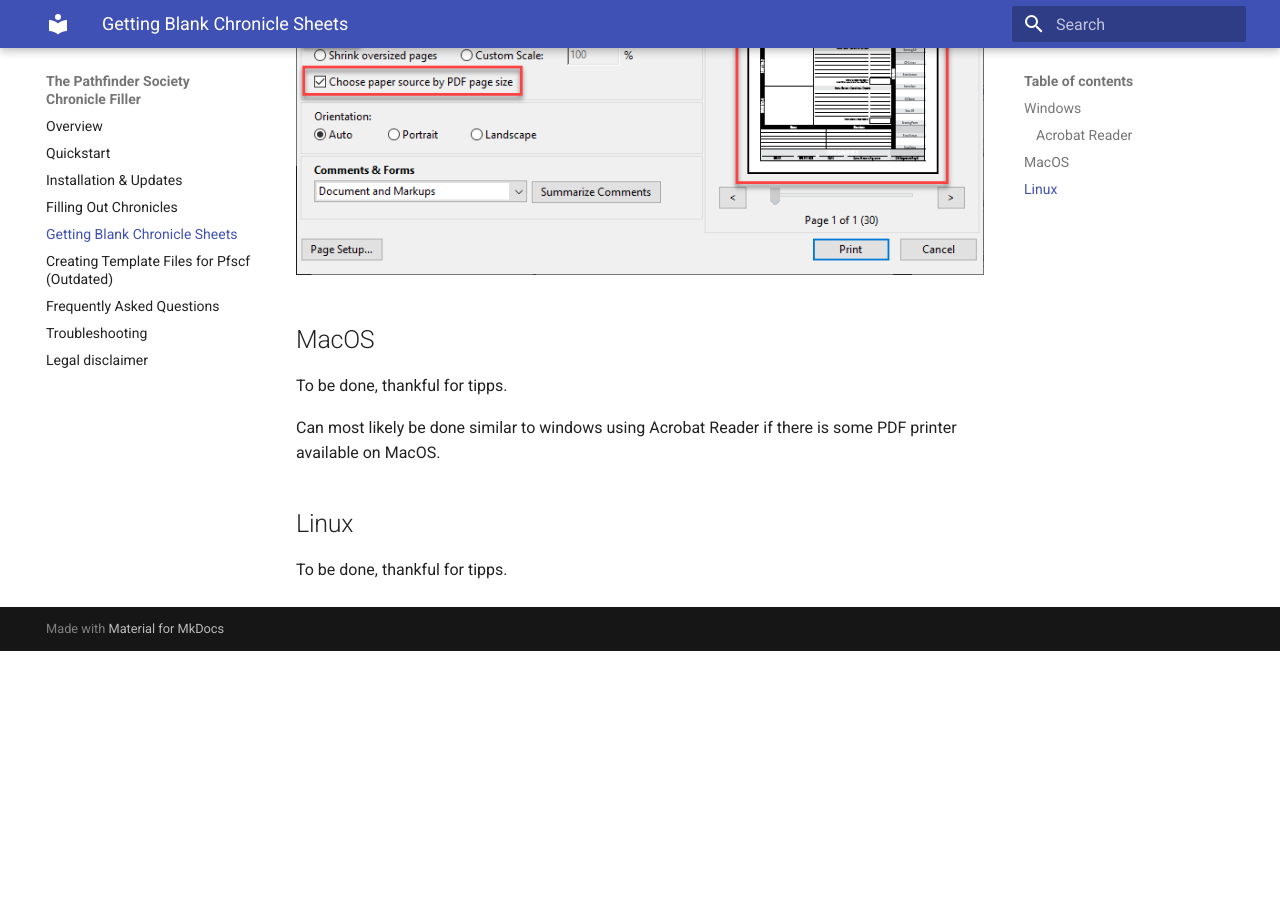
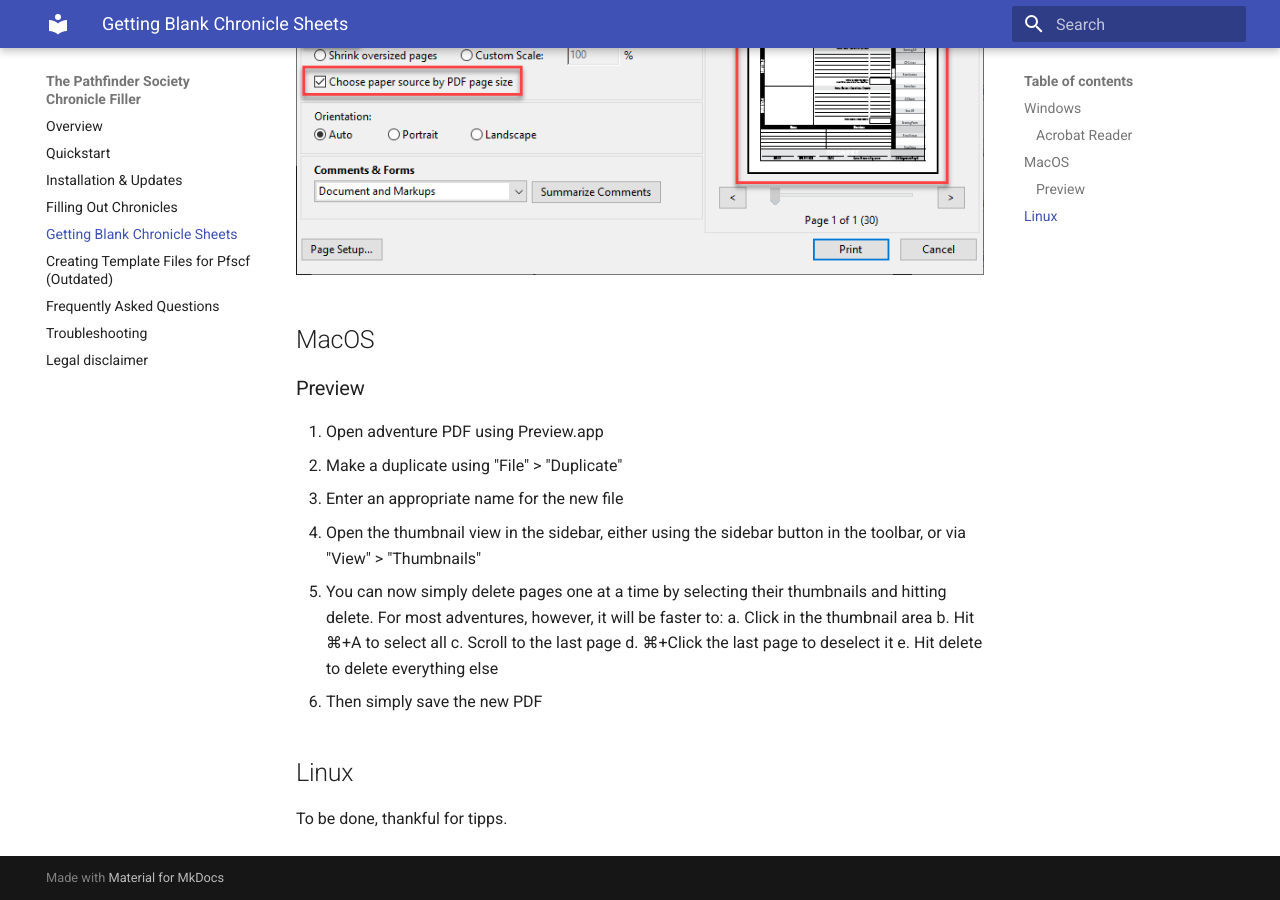
Before and after one commit to Blesmol/pfscf, an MkDocs documentation site: the page built from docs/extraction.md, in a window 1280 px wide and 900 px high, scrolled down 1230 px. Built offline with MkDocs 1.6.1 and Material for MkDocs 9.7.7, drawn with Linux system fonts in a browser that asks for light colours; before the commit the page ends 1881 px from its top, so only the background shows below that.

Commit message:
Add Mac instructions for extracting chronicle page
These instructions use Preview (built-in Mac utility app) to quickly remove pages directly from the PDF without "printing".

```diff
--- a/docs/extraction.md
+++ b/docs/extraction.md
@@ -26,9 +26,19 @@ Therefore, please find below some guidance on how to extract chronicle sheets in
 
 ## MacOS
 
-To be done, thankful for tipps.
+### Preview
 
-Can most likely be done similar to windows using Acrobat Reader if there is some PDF printer available on MacOS.
+1. Open adventure PDF using Preview.app
+2. Make a duplicate using "File" > "Duplicate"
+3. Enter an appropriate name for the new file
+4. Open the thumbnail view in the sidebar, either using the sidebar button in the toolbar, or via "View" > "Thumbnails"
+5. You can now simply delete pages one at a time by selecting their thumbnails and hitting delete. For most adventures, however, it will be faster to:
+  a. Click in the thumbnail area
+  b. Hit ⌘+A to select all
+  c. Scroll to the last page
+  d. ⌘+Click the last page to deselect it
+  e. Hit delete to delete everything else
+6. Then simply save the new PDF
 
 ## Linux
 
```
